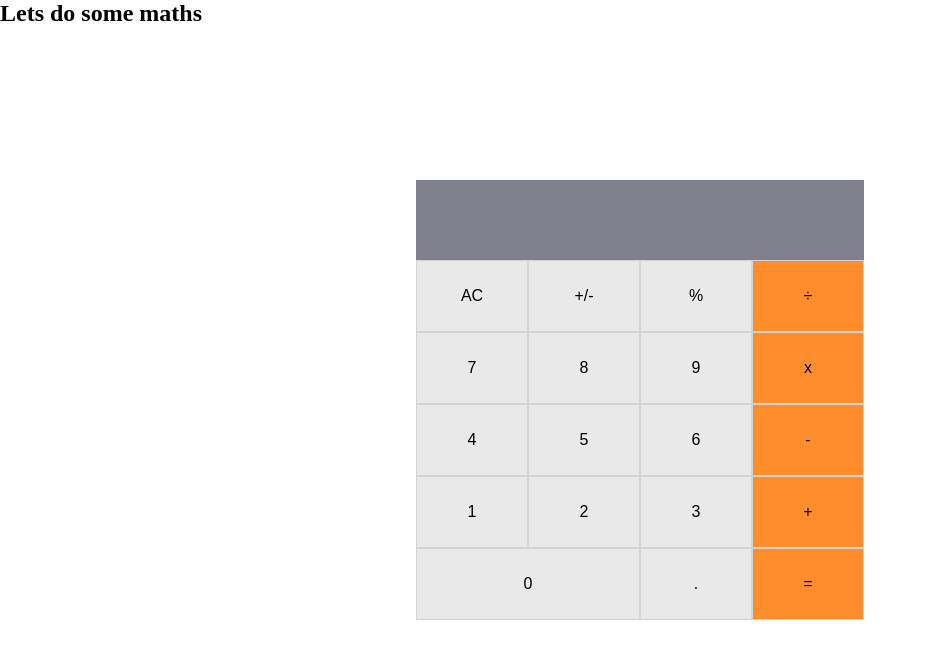
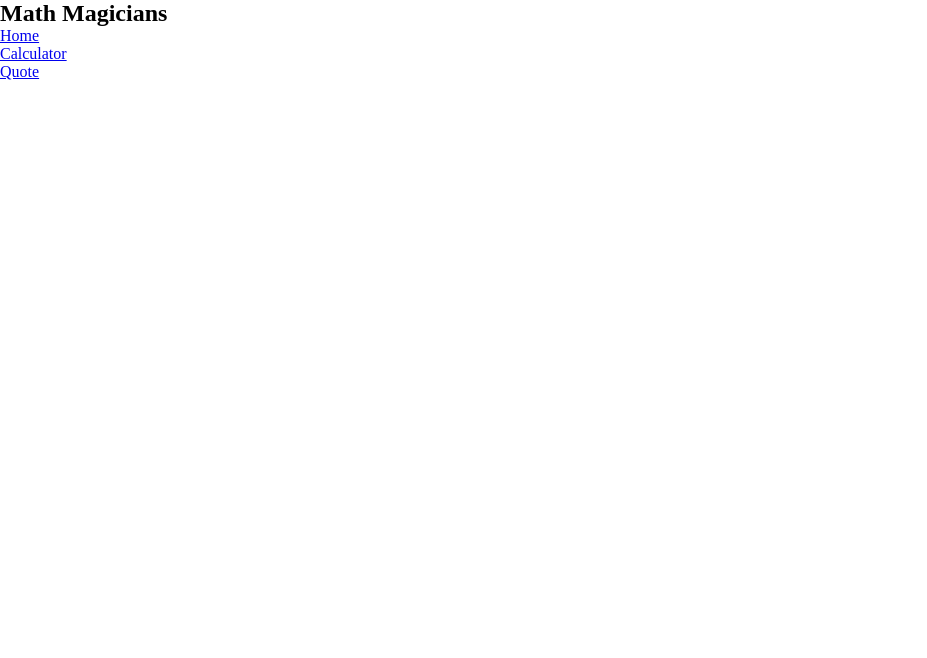
Before and after one commit to KanzaTahreem/Math-Magicians, a React (Create React App) app: page / in a window 1280 px wide. Shown: the top 658 px of the page, without its empty margins (0-927 px from the left). Built offline with nearby package versions, Linux system fonts and the light colour scheme.

Commit message:
Access all pages from navbar

```diff
--- a/src/App.js
+++ b/src/App.js
@@ -1,8 +1,21 @@
 import React from 'react';
+import { Route, Routes } from 'react-router-dom';
+import Navbar from './components/Navbar';
+import Home from './components/Home';
 import Calculator from './components/Calculator';
+import Quote from './components/Quote';
 
 function App() {
-  return <Calculator />;
+  return (
+    <>
+      <Navbar />
+      <Routes>
+        <Route path="home" element={<Home />} />
+        <Route path="calculator" element={<Calculator />} />
+        <Route path="quote" element={<Quote />} />
+      </Routes>
+    </>
+  );
 }
 
 export default App;
```
